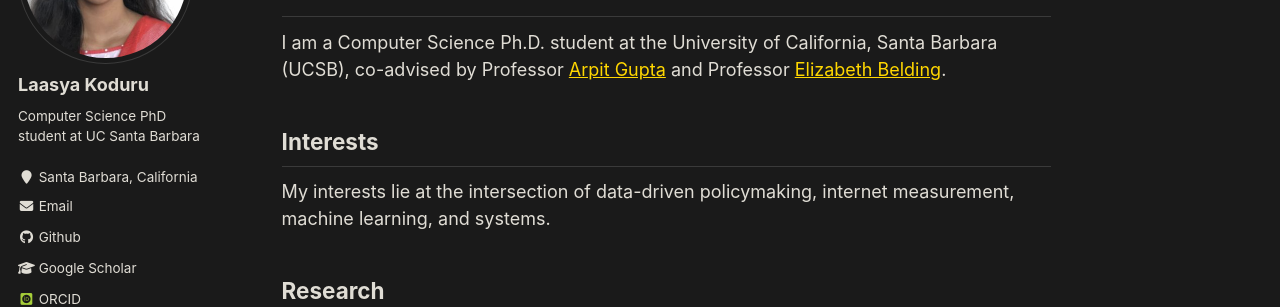
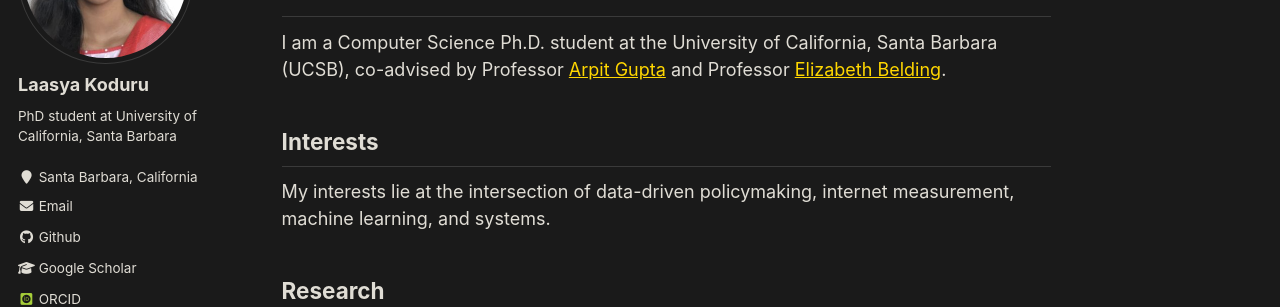
Before and after one commit to lmkoduru/lmkoduru.github.io, a Jekyll site: the page built from _pages/about.md, in a window 1280 px wide. Shown: the part 215-522 px from the top of the page. Built offline with Jekyll 4.4.1, drawn with Linux system fonts in a browser that asks for light colours; some web fonts are replaced.

Commit message:
updated profile description

```diff
--- a/_config.yml
+++ b/_config.yml
@@ -81,7 +81,7 @@
 author:
   name             : "Laasya Koduru"
   avatar           : "profile.jpg"
-  bio              : "Computer Science PhD student at UC Santa Barbara"
+  bio              : "PhD student at University of California, Santa Barbara"
   location         : "Santa Barbara, California"
   employer         :
   pubmed           :
```
